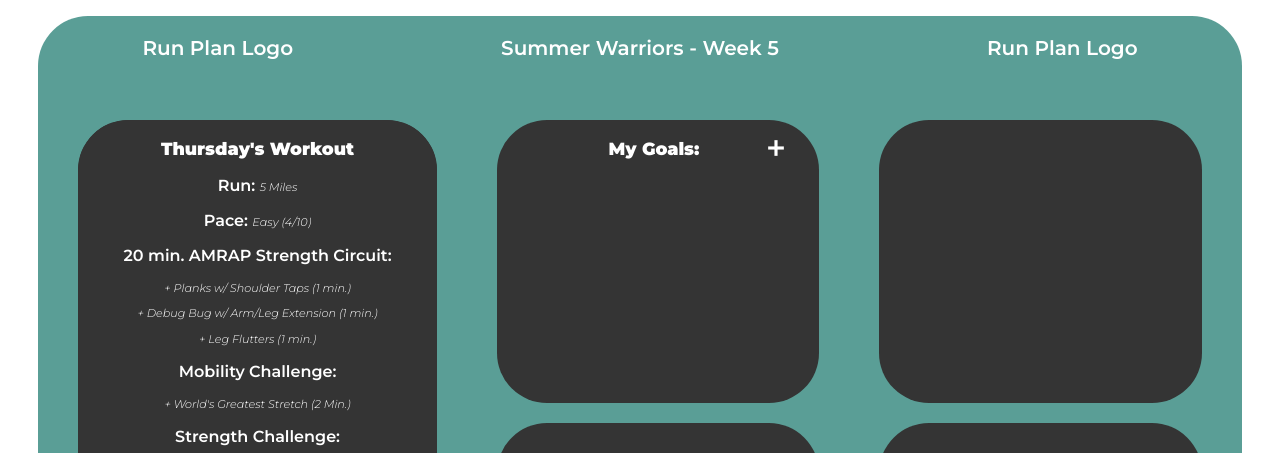
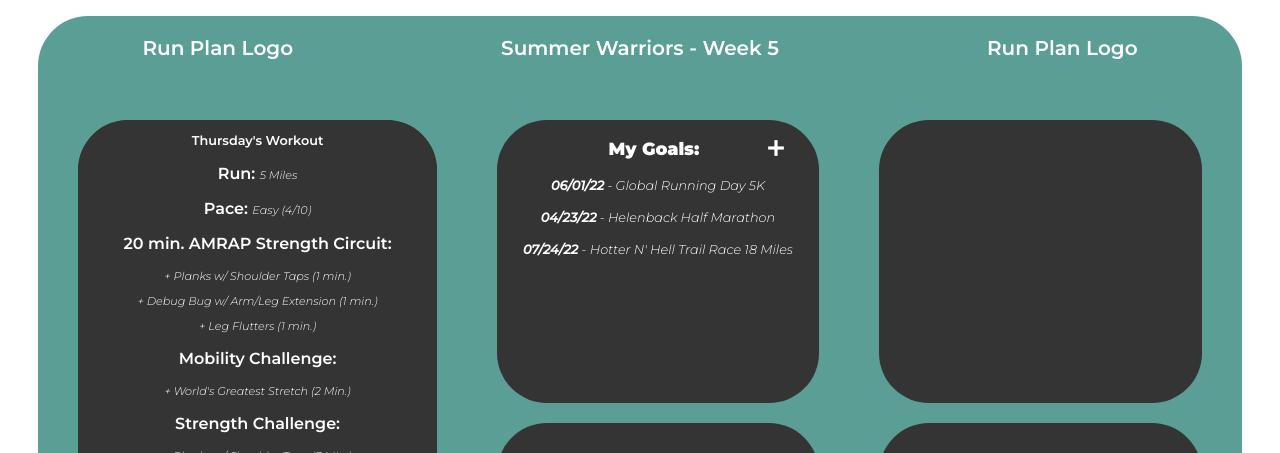
Before and after one commit to gdavis-21/runplan-frontend, a Vue app: page / in a window 1280 px wide. Shown: the top 453 px of the page. Built offline with nearby package versions, Linux system fonts and the light colour scheme.

Commit message:
Show goals in goals container, add functionality to plus button

```diff
--- a/src/components/GoalsComponent.vue
+++ b/src/components/GoalsComponent.vue
@@ -1,16 +1,26 @@
 <script setup>
+import { ref } from "vue"
+const props = defineProps({goals: Object})
+const goals = ref([...props.goals])
+const newGoal = ref("")
 
-const props = defineProps({goals: Object})
+function addGoal() {
+
+    goals.value.push({"name": "", "date": ""})
+}
 
 </script>
 
 <template>
     <div class="flex-title-container">
         <p class="title">My Goals:</p>
-        <span class="material-symbols-outlined plus-button">
+        <span class="material-symbols-outlined plus-button" @click="addGoal">
             add
         </span>
     </div>
+    <p contenteditable="true" class="goals" v-for="goal in goals" :key="goal.name">
+            <span class="date">{{ goal.date }}</span> - <span class="name">{{ goal.name }}</span>
+    </p>
 </template>
 
 <style>
@@ -34,4 +44,22 @@
         margin-bottom: auto;
         margin-left: 20%;
     }
+    .goals {
+        font-family: "Montserrat";
+        font-weight: 300;
+        font-style: italic;
+        font-size: 0.8rem;
+        color:white;
+        line-height: 150%;
+        margin-top: 0;
+    }
+    .date {
+        font-family: "Montserrat";
+        font-weight: 600;
+        font-size: 0.8rem;
+        color:white;
+    }
+    .plus-button {
+        cursor:pointer
+    }
 </style>
--- a/src/views/Dashboard.vue
+++ b/src/views/Dashboard.vue
@@ -11,6 +11,20 @@
         "strengthChallenge": ["Planks w/ Shoulder Taps (3 Min.)"],
         "videoURLS": ["/8F-SW8XTbE8", "/ASdvN_XEl_c", "/MCVX9wRd_h0"]
     }
+    let goals = [
+        {
+            "name": "Global Running Day 5K",
+            "date": "06/01/22"
+        },
+        {
+            "name": "Helenback Half Marathon",
+            "date": "04/23/22"
+        },
+        {
+            "name": "Hotter N' Hell Trail Race 18 Miles",
+            "date": "07/24/22 "
+        },
+    ]
 </script>
 
 <template>
@@ -25,7 +39,7 @@
                <WorkoutComponent :workout="workoutEL"/>
             </div>
             <div class="goals-container">
-                <GoalsComponent />
+                <GoalsComponent :goals="goals"/>
             </div>
             <div class="goals-container">
 
@@ -86,5 +100,7 @@
         background-color: #343434;
         border-radius: 50px;
         text-align:center;
+        overflow-y: scroll;
+        scrollbar-width: none;
     }
 </style>
```
